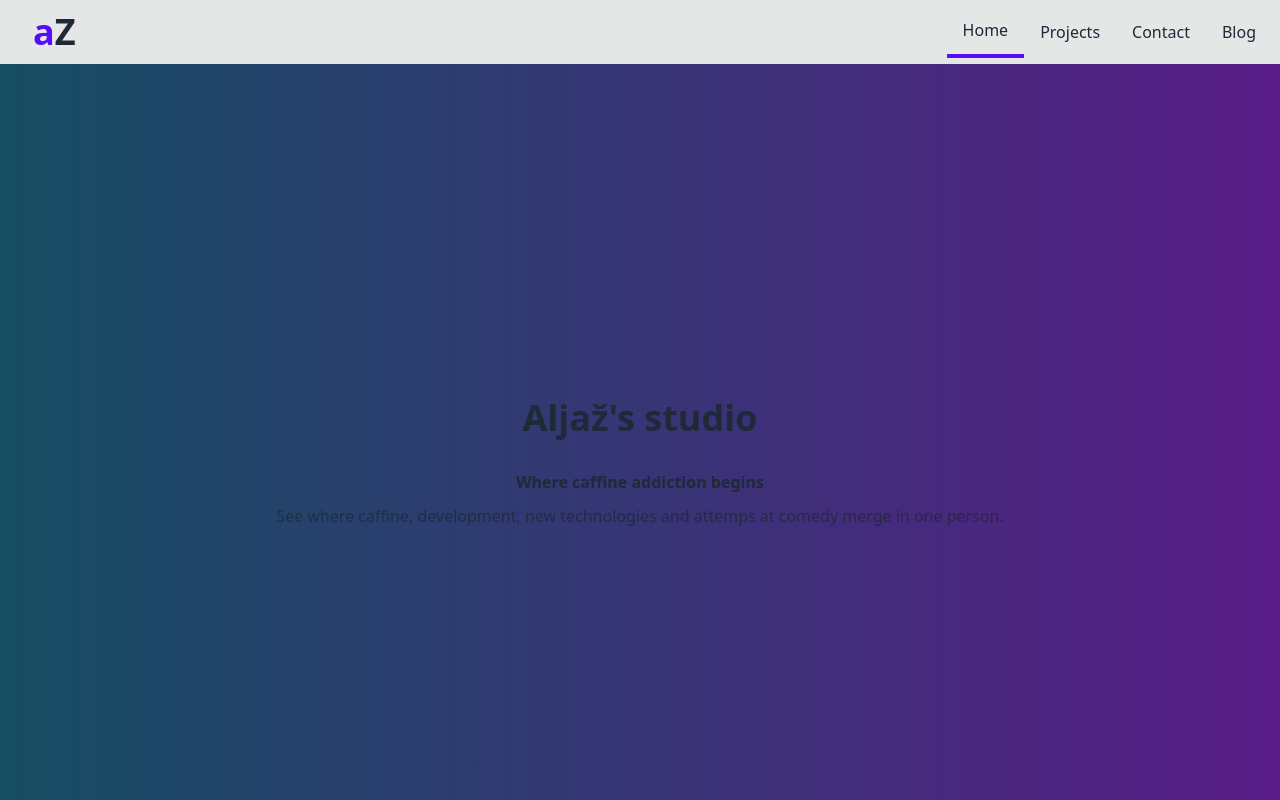
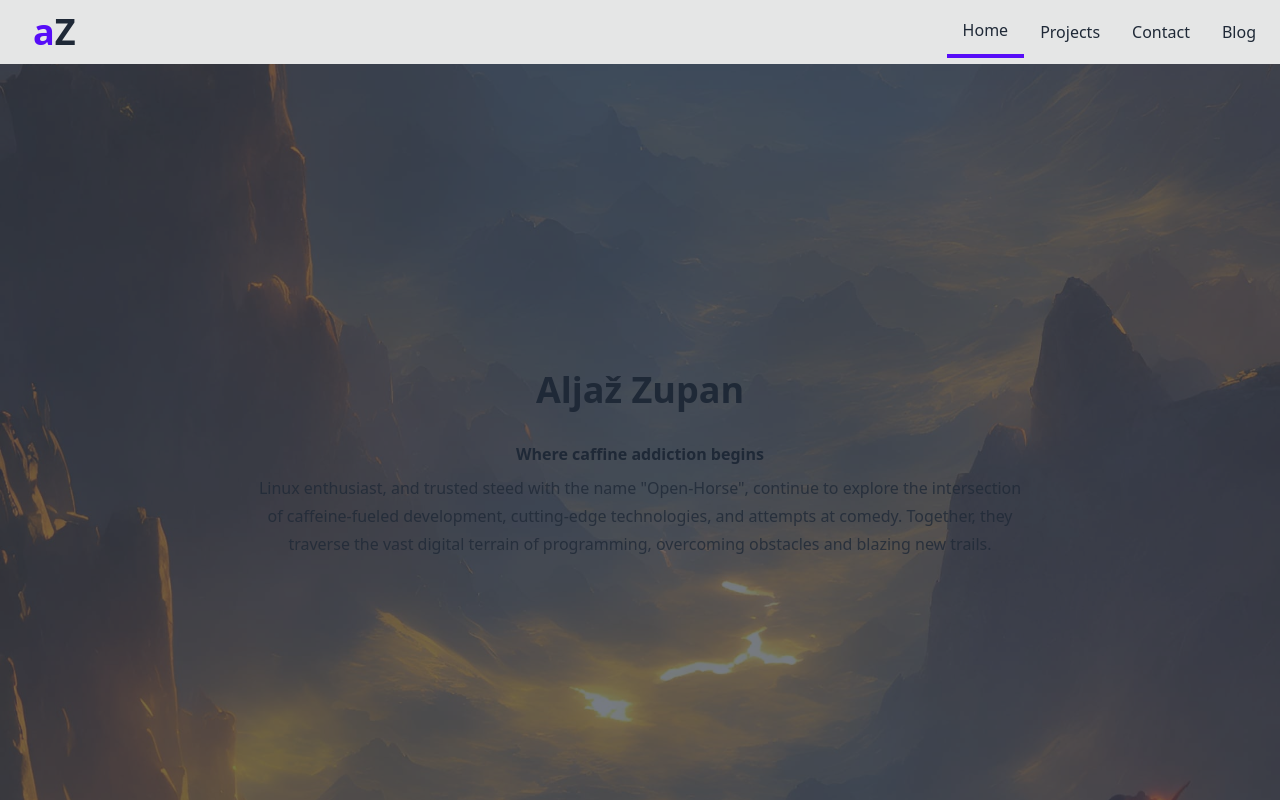
Before and after one commit to aljaz-zupan/portfolio, a SvelteKit app: page / in a window 1280 px wide. Built offline with nearby package versions, Linux system fonts and the light colour scheme.

Commit message:
added hero image and changes some text

```diff
--- a/src/routes/+page.svelte
+++ b/src/routes/+page.svelte
@@ -1,12 +1,21 @@
-<script lang="ts"></script>
+<script lang="ts">
+</script>
 
-<div class="hero bg-gradient-to-r from-cyan-900 to-purple-900 min-h-screen">
+<div class="hero min-h-screen" style="background-image: url(/hero-image.jpg);">
+	<div class="hero-overlay bg-opacity-70" />
 	<div class="prose md:w-full md:mx-auto md:max-w-3xl px-4 md:px-0 py-4 text-center">
-		<h1>Aljaž's studio</h1>
+		<h1>Aljaž Zupan</h1>
 		<h4>Where caffine addiction begins</h4>
 		<p>
+			Linux enthusiast, and trusted steed with the name "Open-Horse", continue to explore the
+			intersection of caffeine-fueled development, cutting-edge technologies, and attempts at
+			comedy. Together, they traverse the vast digital terrain of programming, overcoming obstacles
+			and blazing new trails.
+		</p>
+		<!-- <p>
 			See where caffine, development, new technologies and attemps at comedy merge in one person.
-		</p>
+			The adventures of a developer, his trusted steed with the name Lapdog
+		</p> -->
 	</div>
 </div>
 <div class="prose md:w-full md:mx-auto md:max-w-3xl px-4 md:px-0 py-4 text-left">
@@ -17,9 +26,5 @@
 		unicorn, but I can make a website load faster than one. So sit back, relax, and enjoy the show
 		as I present to you my skills, experience, and probably a few jokes.
 	</p>
-	<p>
-		some more Lorem ipsum dolor sit amet consectetur adipisicing elit. Quos facilis amet architecto!
-		Veritatis eius exercitationem ab repellendus reprehenderit esse. Eveniet!
-	</p>
 	<p>Visit <a href="https://kit.svelte.dev">kit.svelte.dev</a> to read the documentation</p>
 </div>
```
Also changed, not shown: static/hero-image.jpg (added).
